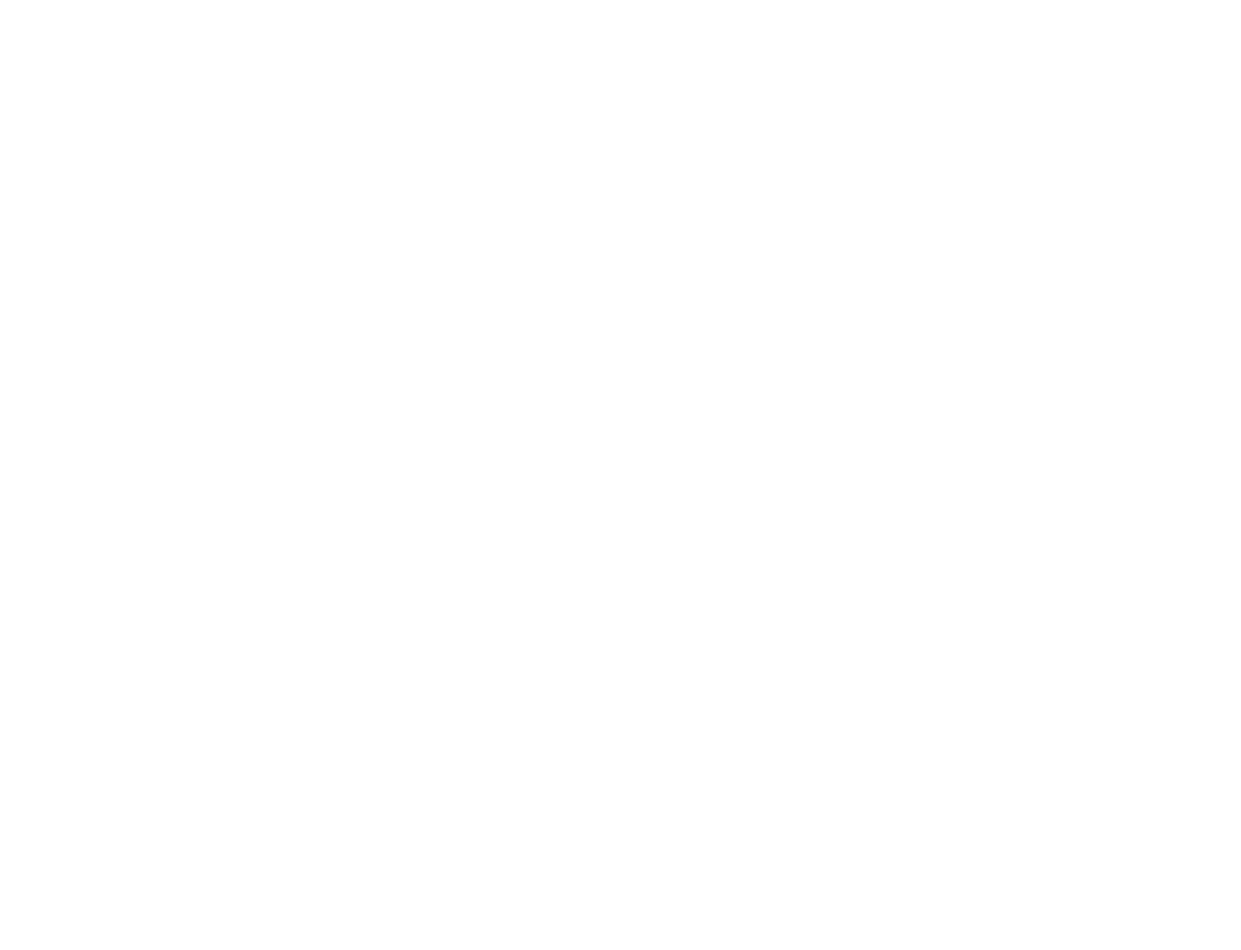
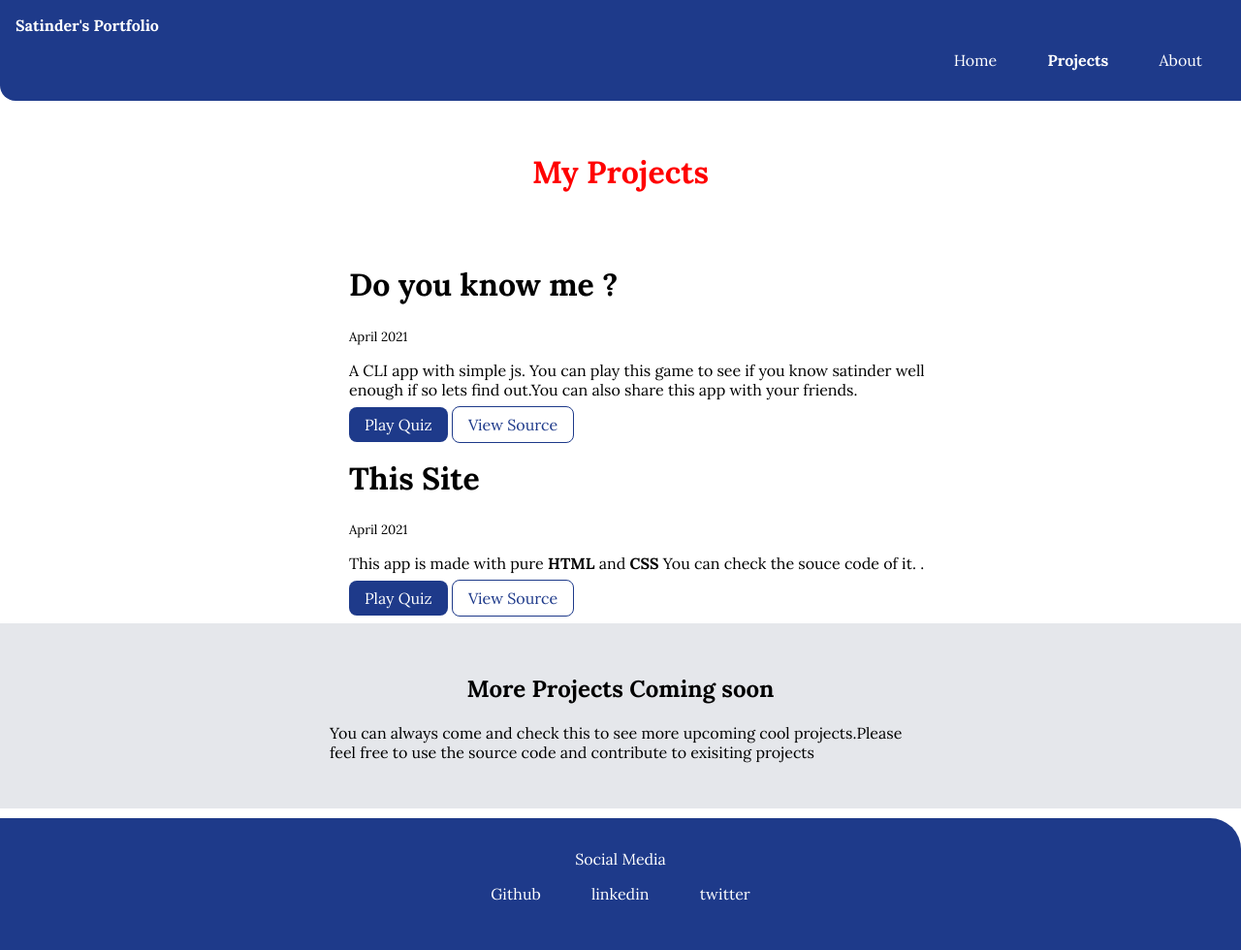
Before and after one commit to satinder36/satinderPortfolio, a plain HTML site: page projects.html in a window 1280 px wide. Shown: the whole page at 97% size. Before the commit the page ends 800 px from the top, so only its background shows below. Drawn offline with Linux system fonts and the light colour scheme.

Commit message:
doc - added new files(project, about)

```diff
--- a/about.html
+++ b/about.html
@@ -0,0 +1,40 @@
+<!DOCTYPE html>
+<html lang="en">
+<head>
+    <meta charset="UTF-8">
+    <meta http-equiv="X-UA-Compatible" content="IE=edge">
+    <meta name="viewport" content="width=device-width, initial-scale=1.0">
+    <title>Satinder's Portfolio</title>
+    <link href="style.css" rel ="stylesheet">
+</head>
+<body>
+    <nav class="navigation container">
+        <div class="nav-brand" >Satinder's Portfolio</div>
+        <ul class="list-non-bullet nav-pill">
+            <li class="list-inline">
+                <a class="link " href="/">Home</a>
+            </li>
+            <li class="list-inline">
+                <a  class="link "  href="projects.html">Projects</a>
+            </li>
+            <li class="list-inline">
+                <a class="link link-active" href="about.html">About</a>
+            </li>
+        </ul>
+    </nav>
+    <header class="hero">
+        <img class="hero-img" src="images/programming.svg">
+        <h1 class="hero-heading"> So you want to know About  <span class="heading-span">Me</span> ?</h1>
+    </header>
+    <section class="section">
+        <div class="container container-center">
+        <h1>Bio</h1>
+        <p> As you alread know my name atleas thats what i belive :P .I am learning web development
+            starting with html, css, JS. I am working as a software engineer for around 3 years now.
+        I work in Mokxa Techonolgies. I am very passionate for fitness. I try to workout 4-5 a week to keep myself fit.
+    </a>
+
+    </div>
+    </section>
+</body>
+</html>
--- a/projects.html
+++ b/projects.html
@@ -0,0 +1,88 @@
+<!DOCTYPE html>
+<html lang="en">
+<head>
+    <meta charset="UTF-8">
+    <meta http-equiv="X-UA-Compatible" content="IE=edge">
+    <meta name="viewport" content="width=device-width, initial-scale=1.0">
+    <title>Satinder's Portfolio</title>
+    <link href="style.css" rel ="stylesheet">
+</head>
+<body>
+    <nav class="navigation container">
+        <div class="nav-brand" >Satinder's Portfolio</div>
+        <ul class="list-non-bullet nav-pill">
+            <li class="list-inline">
+                <a class="link " href="/">Home</a>
+            </li>
+            <li class="list-inline">
+                <a  class="link link-active"  href="projects.html">Projects</a>
+            </li>
+            <li class="list-inline">
+                <a class="link" href="about.html">About</a>
+            </li>
+        </ul>
+    </nav>
+
+    <header class="hero">
+
+        <h1 class="hero-heading"> <span class="heading-span">My Projects</span> </h1>
+    </header>
+
+
+    <ul class="list-non-bullet">
+
+        <li>
+            <div class="container-center container">
+            <h1>Do you know me ?</h1>
+            <small>April 2021</small>
+            <p>A CLI app with simple js. You can play
+                this game to see if you know satinder well
+                enough if so lets find out.You can also share this app
+                with your friends.
+            </p>
+            <a  class="link link-primary"href="https://replit.com/@satinder36/TanayExerciseQuiz?embed=true">Play Quiz</a>
+            <a class="link link-secondary" href="https://replit.com/@satinder36/TanayExerciseQuiz#index.js">View Source</a>
+
+        </div>
+        </li>
+
+        <li style="margin-top: 25px;">
+            <div class="container-center container">
+            <h1>This Site</h1>
+            <small>April 2021</small>
+            <p>This app is made with pure <strong>HTML</strong> and <strong>CSS</strong>
+                You can check the souce code of it.
+                .
+            </p>
+            <a  class="link link-primary"href="https://satindefirstportfolio.netlify.app/">Play Quiz</a>
+            <a class="link link-secondary" href="https://github.com/satinder36/satinderPortfolio">View Source</a>
+
+        </div>
+        </li>
+
+    </ul>
+
+    <section class="section gray">
+        <div class="container container-center">
+
+        <h1> More Projects Coming soon</h1>
+        <p> You can always come and check this to see more upcoming
+            cool projects.Please feel free to use the source code and
+            contribute to exisiting projects
+        </a>
+    </div>
+    </section>
+
+    <footer class="footer">
+        <div class="footer-header">Social Media</div>
+        <ul class="list-non-bullet" >
+            <li class="list-inline">
+                <a class="link" href="github" >Github</a></li>
+                <li class="list-inline">
+                    <a class="link" href="linkedin">linkedin</a></li>
+            <li class="list-inline">
+                <a class="link" href="twitter">twitter</a></li>
+        </ul>
+    </footer>
+</body>
+</html>
--- a/style.css
+++ b/style.css
@@ -103,7 +103,7 @@ hr{
 
 .gray{
 background-color: var(--section-color);
-border-radius: 1rem;
+
 }
 
 .footer{
```
Also changed, not shown: healtandfitness.html (+26 -0 lines), index.html (+2 -1 lines).
